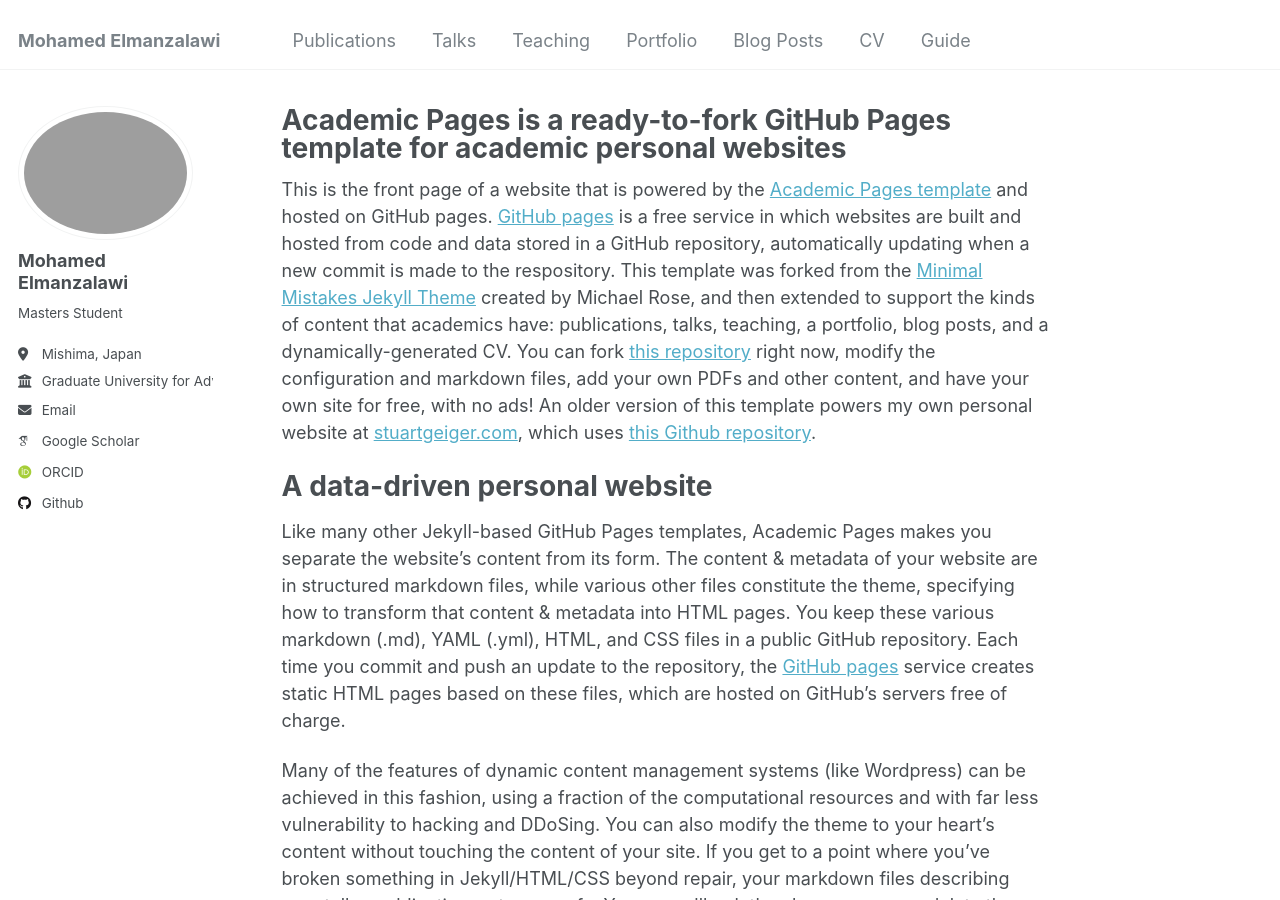
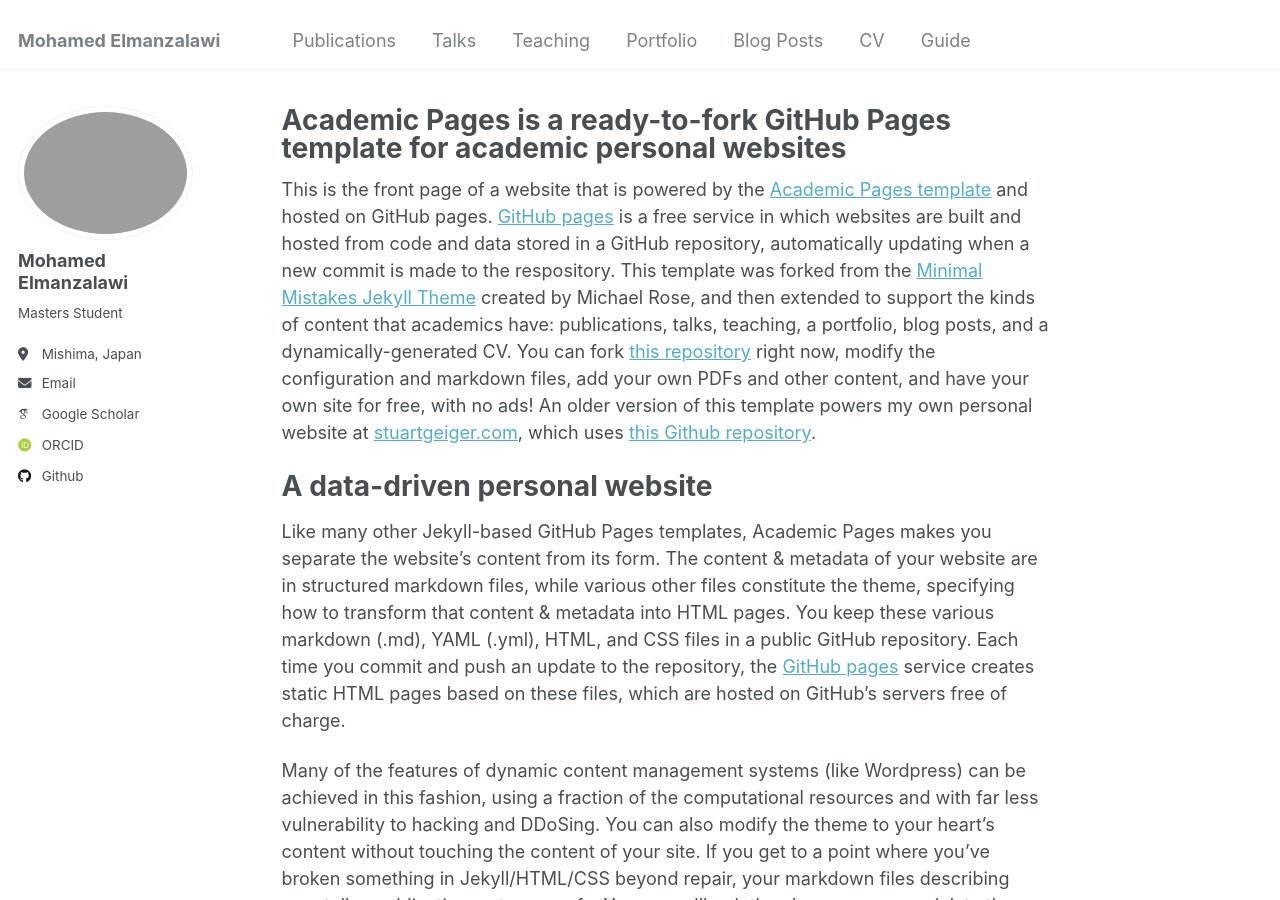
Before and after one commit to Mohamed-Elmanzalawi/MohamedElmanzalawi.github.io, a Jekyll site: the page built from _pages/about.md, in a window 1280 px wide and 900 px high. Built offline with Jekyll 4.4.1, drawn with Linux system fonts in a browser that asks for light colours; some web fonts are replaced.

Commit message:
Update _config.yml

```diff
--- a/_config.yml
+++ b/_config.yml
@@ -26,7 +26,7 @@ author:
   pronouns         : # example: "she/her"
   bio              : "Masters Student"
   location         : "Mishima, Japan"
-  employer         : "Graduate University for Advanced Studies, SOKENDAI"
+  employer         : #
   uri              : # URL
   email            : "mohamed.elmanzalawi@nig.ac.jp"
 
```
